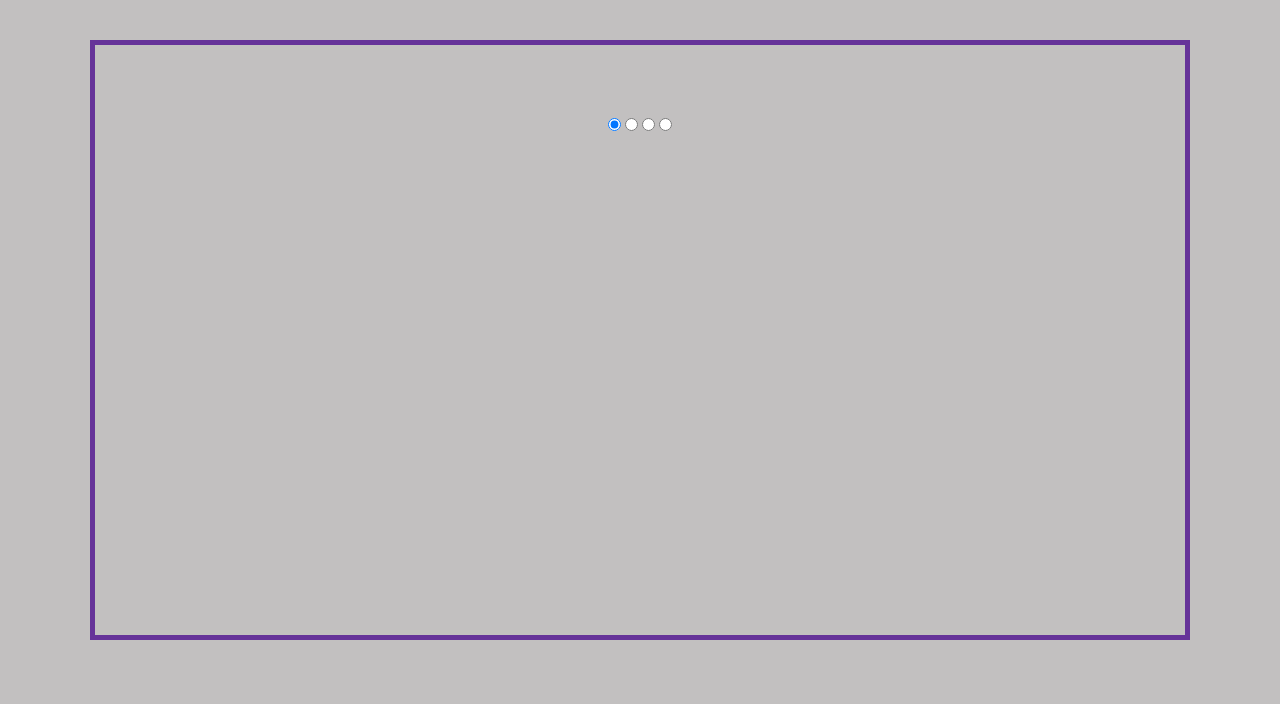
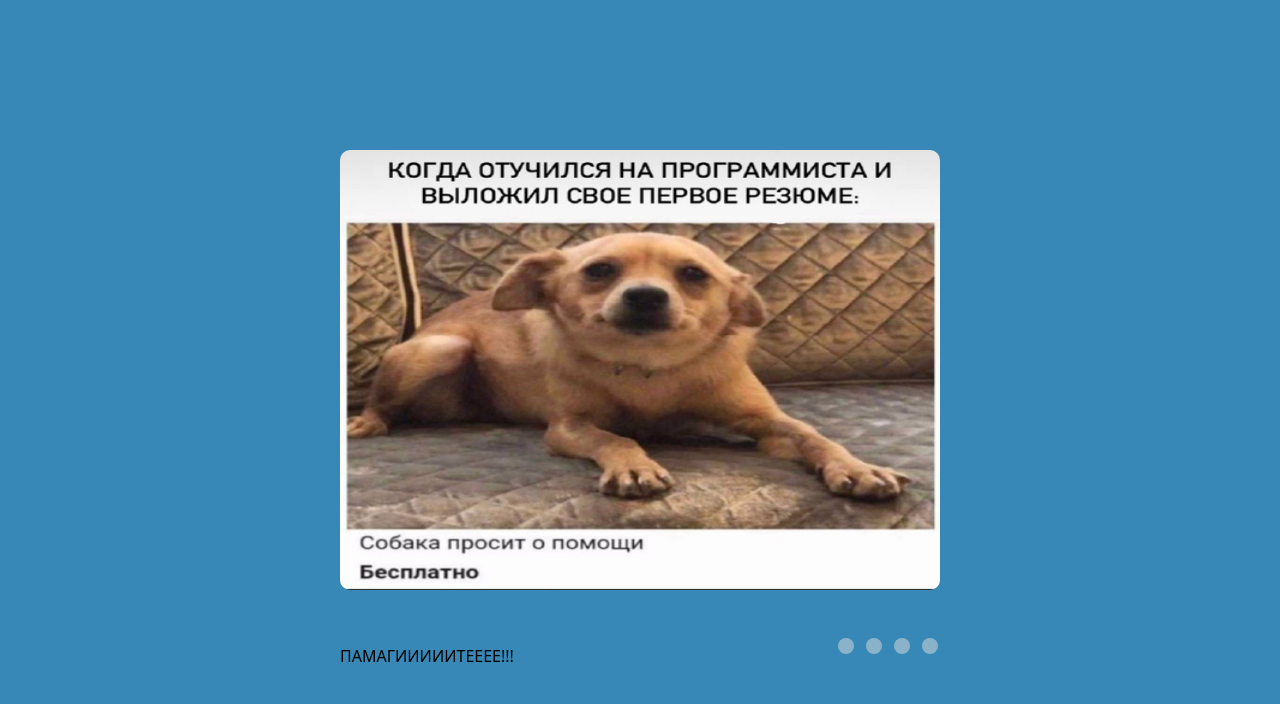
Before and after one commit to Yaroslav888111/cssMemeSlider, a plain HTML site: page cssMemeSlider/index.html in a window 1280 px wide. Drawn offline with Linux system fonts and the light colour scheme.

Commit message:
docs: add part 2 info 16/09/2023 12:50

```diff
--- a/cssMemeSlider/index.html
+++ b/cssMemeSlider/index.html
@@ -9,44 +9,28 @@
 <body>
     <div class="slider_wrapper middle">
 
-        <div class="sliders">
+        <div class="controls">
 
-            <div class="slide"><img src="img/" alt=""></div>
-            <div class="slide"><img src="img/" alt=""></div>
-            <div class="slide"><img src="img/" alt=""></div>
-            <div class="slide"><img src="img/" alt=""></div>
+            <input type="radio" id="r1" name="r" checked>
+            <input type="radio" id="r2" name="r">
+            <input type="radio" id="r3" name="r">
+            <input type="radio" id="r4" name="r">
+
+            <div class="slide s1"><img src="img/mem1.png" alt="img" style="border-radius: 60px"><span>ПАМАГИИИИИТЕЕЕЕ!!!</span></div>
+            <div class="slide"><img src="img/mem2.png" alt="img" style="border-radius: 60px"><span>И не говори что так не делал</span></div>
+            <div class="slide"><img src="img/mem3.png" alt="img" style="border-radius: 60px"><span>А сейчас что ты делаешь?</span></div>
+            <div class="slide"><img src="img/mem4.png" alt="img" style="border-radius: 60px"><span>Хазбик - Сила!</span></div>
 
         </div>
 
-        <div class="textNavigation">
+            <div class="navigation">
 
-            <div class="text">
-
-                <span></span>
-                <span></span>
-                <span></span>
-                <span></span>
+                <label for="r1" for="t1" class="bar"></label>
+                <label for="r2" for="t2" class="bar"></label>
+                <label for="r3" for="t3" class="bar"></label>
+                <label for="r4" for="t4" class="bar"></label>
 
             </div>
-
-            <div class="controls">
-
-                <input type="radio" id="r1" name="but" checked>
-                <input type="radio" id="r2" name="but">
-                <input type="radio" id="r3" name="but">
-                <input type="radio" id="r4" name="but">
-
-            </div>
-
-            <div class="navigation">
-
-                <label for="r1" class="bar1"></label>
-                <label for="r2" class="bar2"></label>
-                <label for="r3" class="bar3"></label>
-                <label for="r4" class="bar4"></label>
-
-            </div>
-        </div>
     </div>
 </body>
 </html>
--- a/cssMemeSlider/style.css
+++ b/cssMemeSlider/style.css
@@ -2,20 +2,79 @@
     margin: 0;
     padding: 0;
     box-sizing: border-box;
+    font-family: system-ui, -apple-system, BlinkMacSystemFont, 'Segoe UI', Roboto, Oxygen, Ubuntu, Cantarell, 'Open Sans', 'Helvetica Neue', sans-serif;
 }
 body {
-    background: #b9b6b6dc;
+    background: #1c78ace0;
 }
 .slider_wrapper {
-    width: 1100px;
+    width: 700px;
     height: 600px;
     overflow: hidden;
-    border: 5px solid rebeccapurple;
 }
 .middle {
-    margin: 40px auto;
+    position: absolute;
+    top: 50%;
+    left: 50%;
+    transform: translate(-50%, -50%);
 }
-.textNavigation {
+.controls {
+    width: 400%;
+    height: 100%;
     display: flex;
-    justify-content: space-between;
 }
+.slide {
+    width: 25%;
+    transition: all 0.6s ease;
+}
+.slide img {
+    width: 100%;
+    height: 90%;
+    padding: 50px 50px;
+}
+.slide span {
+    padding-left: 50px;
+}
+.navigation {
+    display: flex;
+    position: absolute;
+    bottom: 40px;
+    right: -10px;
+    transform: translateX(-50%);
+}
+.bar {
+    height: 16px;
+    width: 16px;
+    margin: 6px;
+    cursor: pointer;
+    background-color: #ddd;
+    opacity: .5;
+    border-radius: 50%;
+    transition: all 0.4s ease;
+}
+.bar:hover {
+    opacity: 0.8;
+    transform: scale(1.4);
+    background-color: rgb(37, 36, 131);
+
+}
+.bar:active {
+    background-color: rgb(0, 0, 0);
+
+}
+input[name="r"] {
+    position: absolute;
+    visibility: hidden;
+}
+#r1:checked ~ .s1 {
+    margin-left: 0;
+}
+#r2:checked ~ .s1 {
+    margin-left: -25%;
+}
+#r3:checked ~ .s1 {
+    margin-left: -50%;
+}
+#r4:checked ~ .s1 {
+    margin-left: -75%;
+}
```
